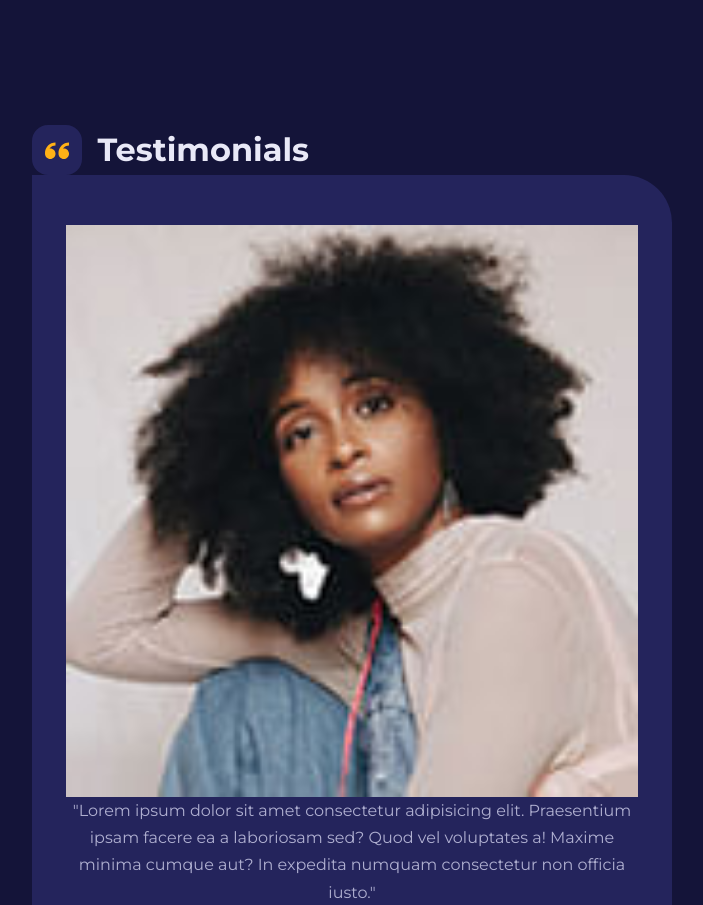
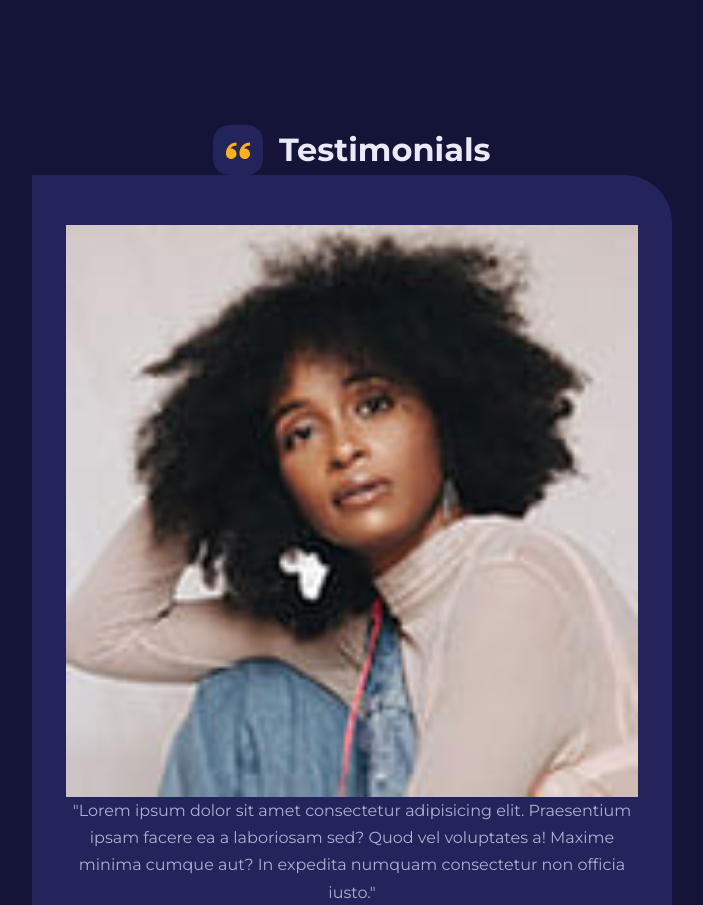
Before and after one commit to erickdc7/react-trainer-website, a React (Create React App) app: page / in a window 1280 px wide. Shown: the part 2840-3745 px from the top of the page, without its empty margins (288-991 px from the left). Built offline with nearby package versions, Linux system fonts and the light colour scheme; the HTML template or start-up script is replaced by a standard one.

Commit message:
testimonials__head styles added to home.css

```diff
--- a/src/pages/home/home.css
+++ b/src/pages/home/home.css
@@ -152,3 +152,7 @@
   width: 50rem;
   margin-inline: auto; /* margin left and right: auto */
 }
+
+.testimonials__head {
+  justify-content: center;
+}
```
